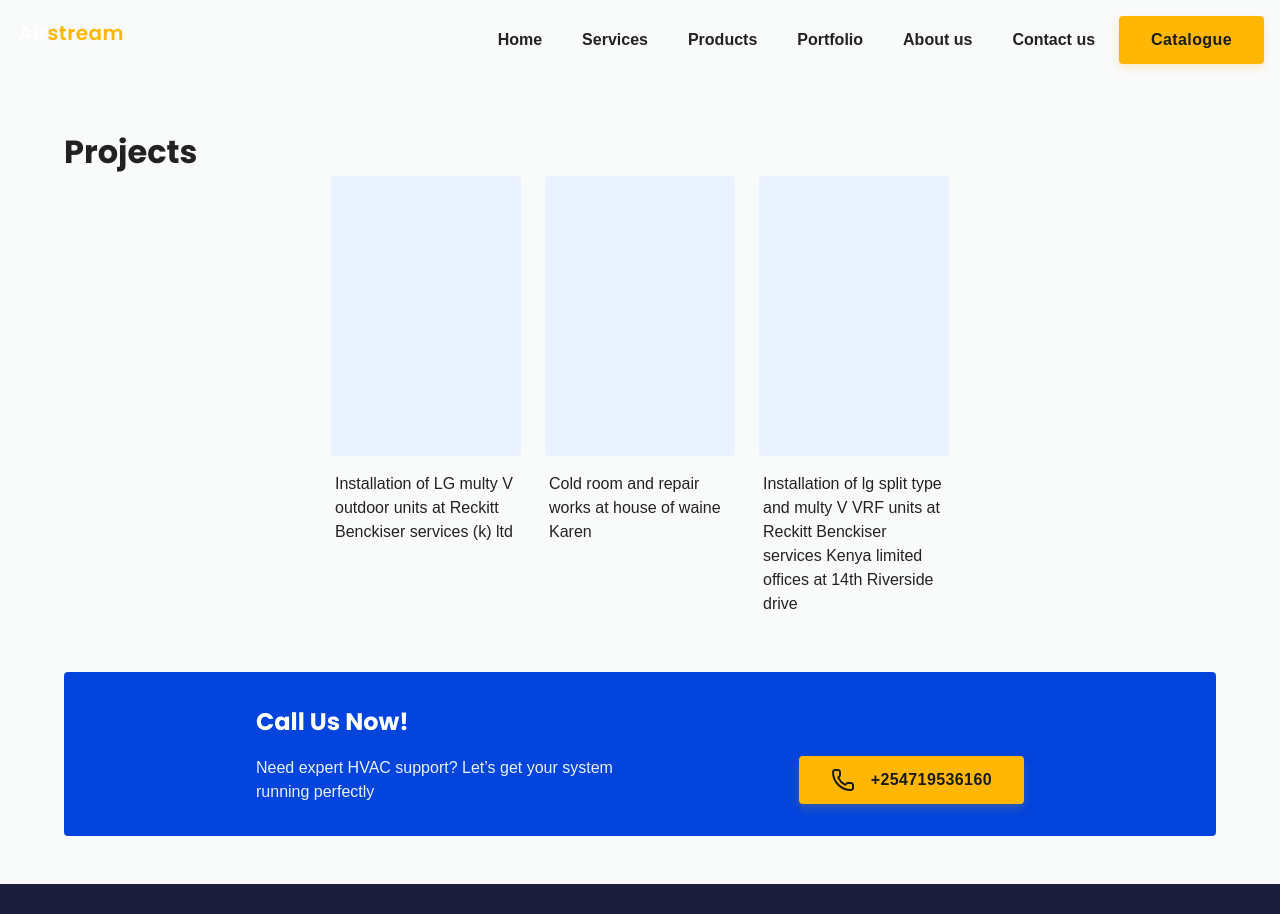
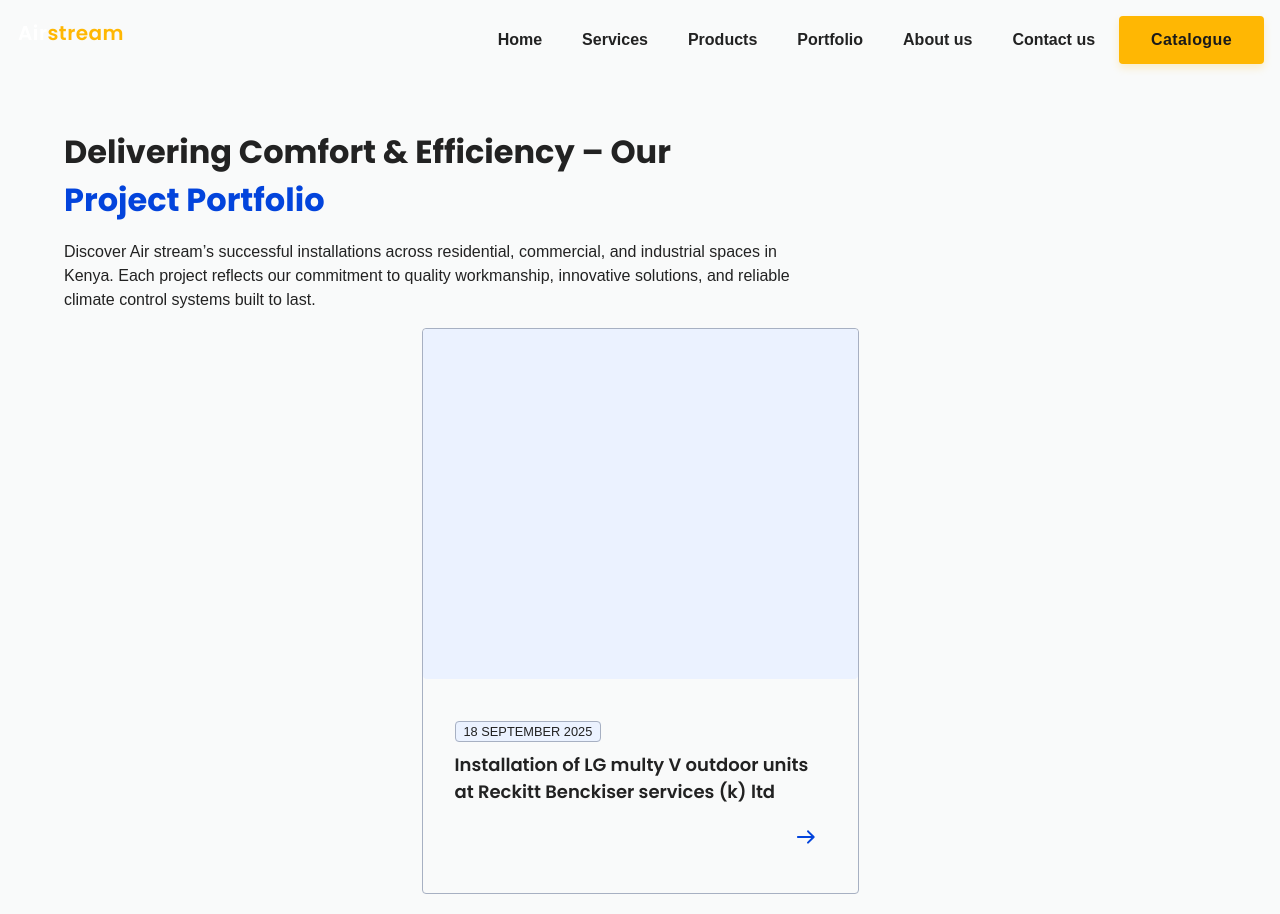
Before and after one commit to alphy1027/air-stream, a Next.js app: page /projects in a window 1280 px wide. Shown: the top 914 px of the page. Built offline with nearby package versions, Linux system fonts and the light colour scheme; no server answers; a web font is replaced by a local one.

Commit message:
created the projects page UI

```diff
--- /dev/null
+++ b/src/app/projects/icons/ProjectRightArrowIcon.tsx
@@ -0,0 +1,18 @@
+export default function ProjectRightArrowIcon() {
+  return (
+    <svg width="24" height="24" viewBox="0 0 24 24" fill="none" xmlns="http://www.w3.org/2000/svg">
+      <g clipPath="url(#clip0_201_100)">
+        <path
+          d="M20.3635 11.2929C20.5509 11.4805 20.6562 11.7348 20.6562 11.9999C20.6562 12.2651 20.5509 12.5194 20.3635 12.7069L14.7065 18.3639C14.5179 18.5461 14.2653 18.6469 14.0031 18.6446C13.7409 18.6423 13.4901 18.5372 13.3046 18.3518C13.1192 18.1663 13.0141 17.9155 13.0118 17.6533C13.0095 17.3911 13.1103 17.1385 13.2925 16.9499L17.2425 12.9999H3.99946C3.73425 12.9999 3.47989 12.8946 3.29236 12.707C3.10482 12.5195 2.99946 12.2652 2.99946 11.9999C2.99946 11.7347 3.10482 11.4804 3.29236 11.2928C3.47989 11.1053 3.73425 10.9999 3.99946 10.9999H17.2425L13.2925 7.04994C13.1103 6.86133 13.0095 6.60873 13.0118 6.34653C13.0141 6.08434 13.1192 5.83353 13.3046 5.64812C13.4901 5.46271 13.7409 5.35754 14.0031 5.35526C14.2653 5.35298 14.5179 5.45378 14.7065 5.63594L20.3635 11.2929Z"
+          fill="white"
+          className="fill-primary"
+        />
+      </g>
+      <defs>
+        <clipPath id="clip0_201_100">
+          <rect width="24" height="24" fill="white" transform="matrix(-1 0 0 1 24 0)" />
+        </clipPath>
+      </defs>
+    </svg>
+  );
+}
--- a/src/app/projects/page.tsx
+++ b/src/app/projects/page.tsx
@@ -1,9 +1,10 @@
 import SectionContainer from "@/components/section/SectionContainer";
 import Button from "@/components/UI-primitives/button";
 import SectionTitle from "@/components/UI-primitives/text/SectionTitle";
-import Text from "@/components/UI-primitives/text/Text";
 import { projects } from "@/content/projects";
 import { Metadata } from "next";
+import ProjectRightArrowIcon from "./icons/ProjectRightArrowIcon";
+import Text from "@/components/UI-primitives/text/Text";
 
 export const metadata: Metadata = {
   title: "Projects | AirStream HVAC & Refrigeration in Kenya",
@@ -22,13 +23,32 @@
 
 export default function page() {
   return (
-    <SectionContainer>
-      <SectionTitle>Projects</SectionTitle>
-      <div className="flex gap-brand-spacing flex-wrap justify-center">
+    <SectionContainer className="flex flex-col gap-y-brand-spacing-sm">
+      <SectionTitle>
+        Delivering Comfort & Efficiency – Our <span className="text-primary">Project Portfolio</span>
+      </SectionTitle>
+      <Text className="max-w-[760px]">
+        Discover Air stream’s successful installations across residential, commercial, and industrial spaces in Kenya.
+        Each project reflects our commitment to quality workmanship, innovative solutions, and reliable climate control
+        systems built to last.
+      </Text>
+      <div className="flex gap-brand-spacing flex-col items-center">
         {projects.map((project) => (
-          <div key={project.id} className="flex flex-col w-[190px] gap-y-brand-spacing-sm">
-            <div className="w-[190px] h-[280px] bg-neutral rounded-brand-radius" />
-            <Text className="pl-1">{project.title}</Text>
+          <div
+            key={project.id}
+            className="flex flex-col gap-y-brand-spacing-xs border border-foreground-borders w-fit rounded-brand-radius"
+          >
+            <div className="max-w-[435px] h-[350px] bg-neutral rounded-brand-radius" />
+
+            <div className="p-brand-spacing-sm max-w-[435px] flex flex-col gap-y-brand-spacing-xs md:p-brand-spacing lg:p-brand-spacing-lg">
+              <div className="">
+                <small className="uppercase bg-neutral px-2 py-0.5 border border-foreground-borders rounded-brand-radius w-fit">
+                  18 September 2025
+                </small>
+              </div>
+              <h5 className="">{project.title}</h5>
+              <Button variant="transparent" rightIcon={<ProjectRightArrowIcon />} className="self-end" />
+            </div>
           </div>
         ))}
       </div>
--- a/src/components/section/CallToAction.tsx
+++ b/src/components/section/CallToAction.tsx
@@ -7,7 +7,7 @@
 const CallToAction = () => {
   return (
     <SectionContainer>
-      <div className="flex flex-col bg-primary items-end gap-y-brand-spacing p-brand-spacing justify-between md:py-brand-spacing md:px-brand-spacing-2xl lg:flex-row lg:py-brand-spacing-lg lg:px-32 xl:px-48 rounded-brand-radius">
+      <div className="flex flex-col bg-primary items-end gap-y-brand-spacing-sm p-brand-spacing justify-between md:py-brand-spacing md:px-brand-spacing-2xl lg:flex-row lg:py-brand-spacing-lg lg:px-32 xl:px-48 rounded-brand-radius">
         <div className="flex flex-col gap-y-brand-spacing-sm w-full">
           <h3 className="text-brand-white">Call Us Now!</h3>
           <Text className="max-w-[360px] text-neutral">
```
